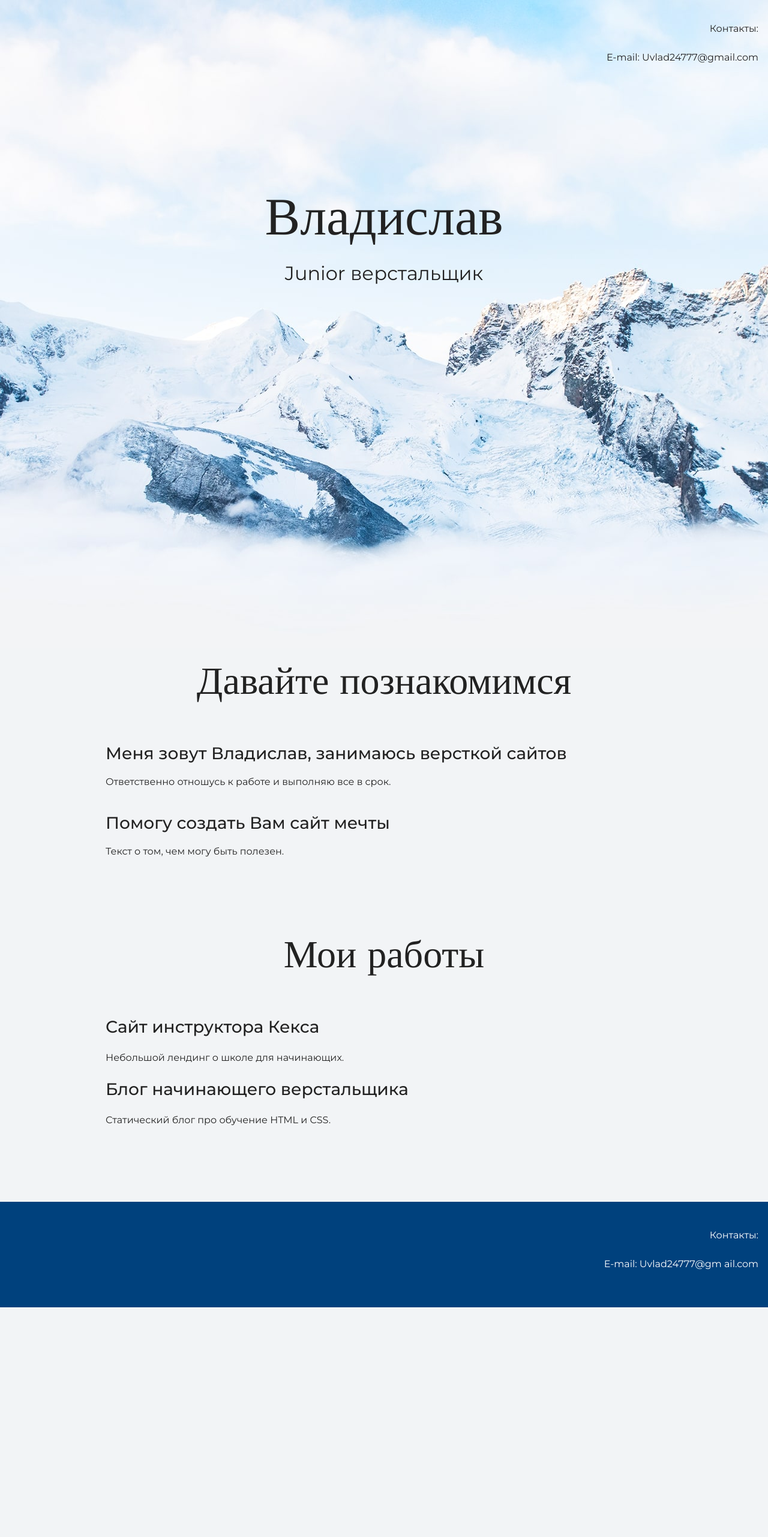
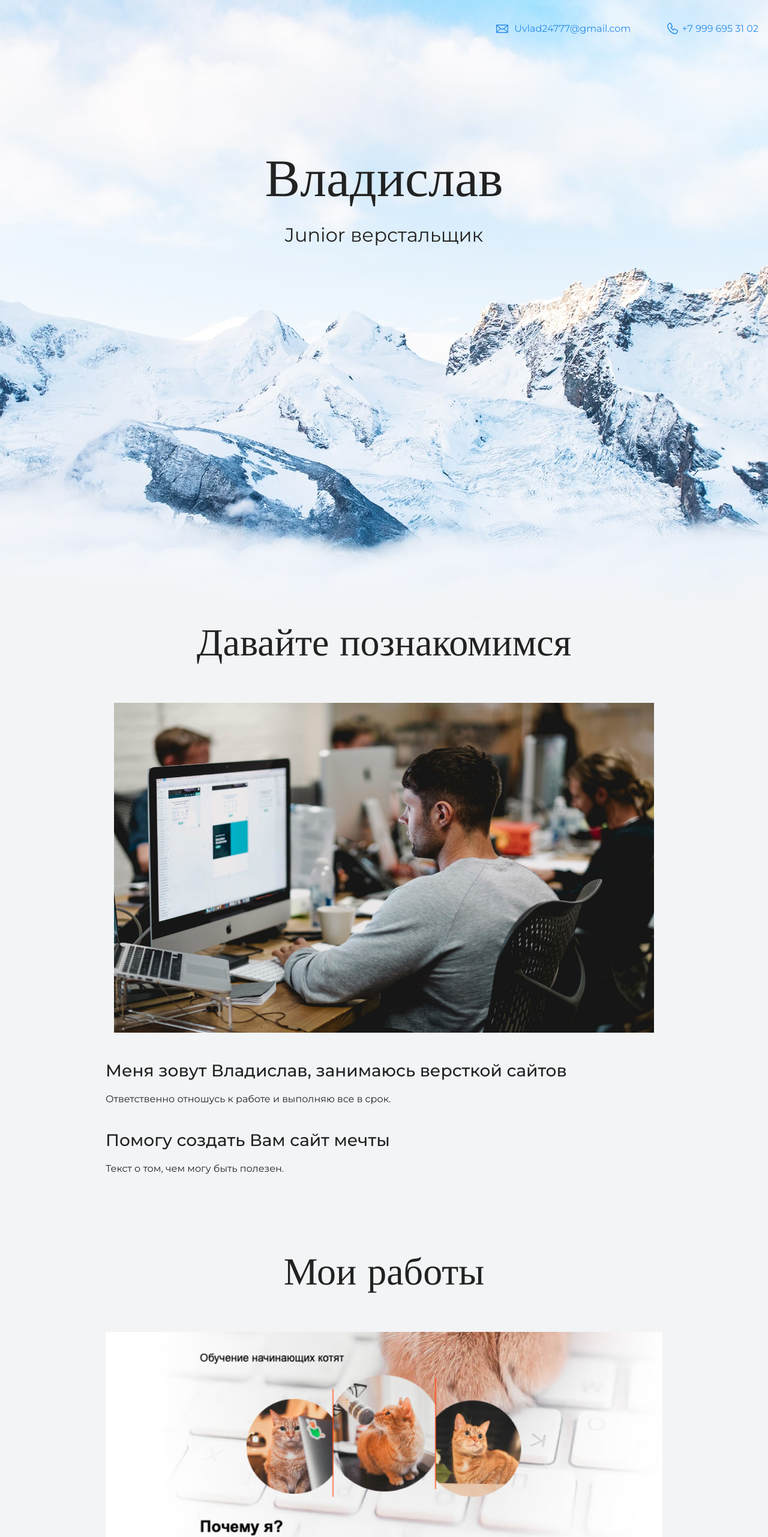
Before and after one commit to Saner24/my-site, a plain HTML site: page index.html in a window 1280 px wide. Shown: the top 2563 px of the page at 60% size. Before the commit the page ends 2180 px from the top, so only its background shows below. Drawn offline with nearby package versions, Linux system fonts and the light colour scheme.

Commit message:
Add files via upload

```diff
--- a/index.html
+++ b/index.html
@@ -10,10 +10,11 @@
   <body>
     <header class="page-header">
       <div class="container">
-      Контакты:
-      <p> E-mail: Uvlad24777@gmail.com
+        <a class="header-email" href="Uvlad24777@gmail.com">Uvlad24777@gmail.com</a>
+        <a class="header-phone" href="tel:+79996953102">+7 999 695 31 02</a>
       </div>
-    </header>
+
+      </header>
 
     <section class="hero-image">
       <div class="container">
@@ -25,6 +26,9 @@
     <section class="intro">
     <div class="container">
       <h2 class="subheading">Давайте познакомимся</h2>
+      <figure class="user-image">
+  <img src="files/user1.jpg" width="900" height="550" alt="Фотография Неопознанного Енота">
+      </figure>
       <h3>Меня зовут Владислав, занимаюсь версткой сайтов</h3>
       <p>Ответственно отношусь к работе и выполняю все в срок.</p>
       <h3>Помогу создать Вам сайт мечты </h3>
@@ -35,17 +39,24 @@
     <section class="portfolio">
       <div class="container">
       <h2 class="subheading">Мои работы</h2>
-
+    <figure class="project-image">
+      <img src="files/project.jpg" width="928" height="536" alt="Cайт инструктора Кекса">
+    </figure>
       <h3>Сайт инструктора Кекса</h3>
+      <p>Мой первый сайт</p>
+      <a class="button" href="source/project/index.html">Открыть страницу</a>
       <p>Небольшой лендинг о школе для начинающих.</p>
 
       <h3>Блог начинающего верстальщика</h3>
       <p>Статический блог про обучение HTML и CSS.</p>
+
     </div>
     </section>
 
     <footer class="page-footer">
       <div class="container">
+        <a class="header-email" href="Uvlad24777@gmail.com">Uvlad24777@gmail.com</a>
+        <a class="header-phone" href="tel:+79996953102">+7 999 695 31 02</a>
       Контакты:
       <p> E-mail: Uvlad24777@gm ail.com
       </div>
```
